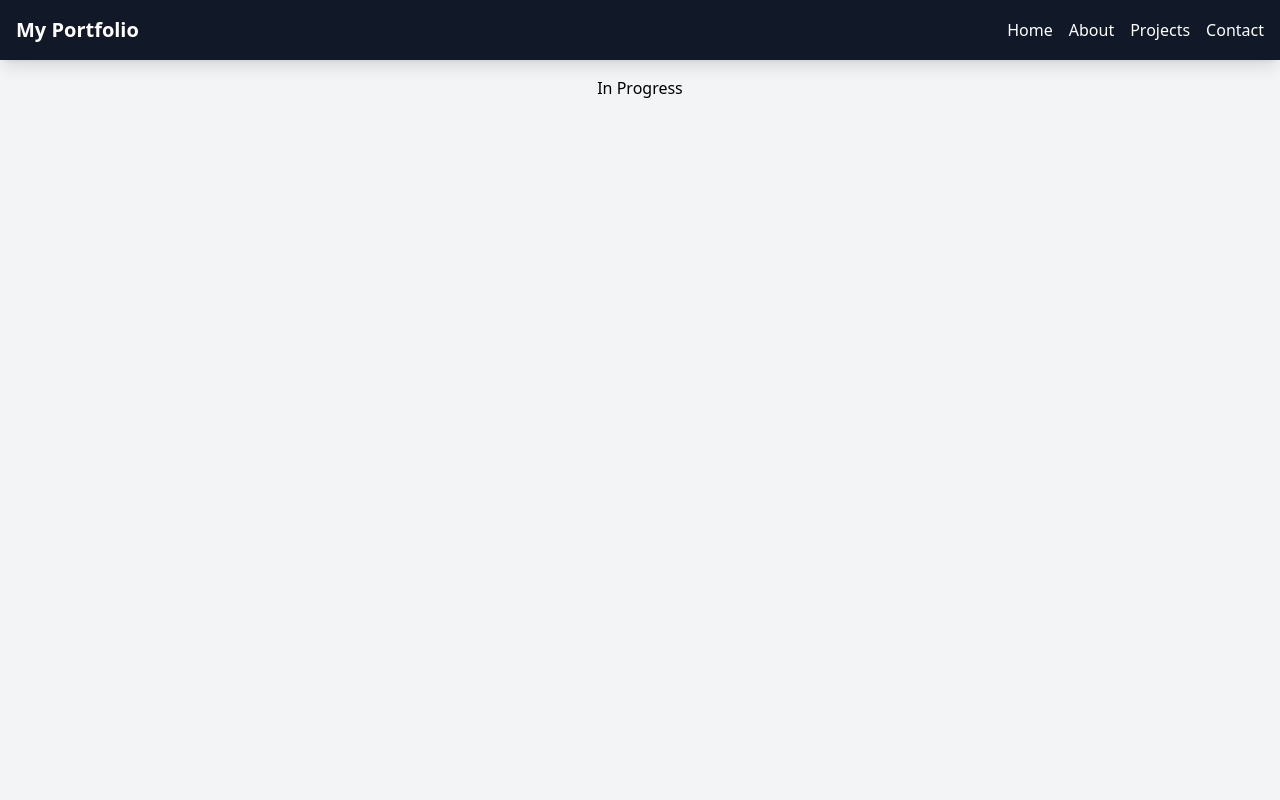
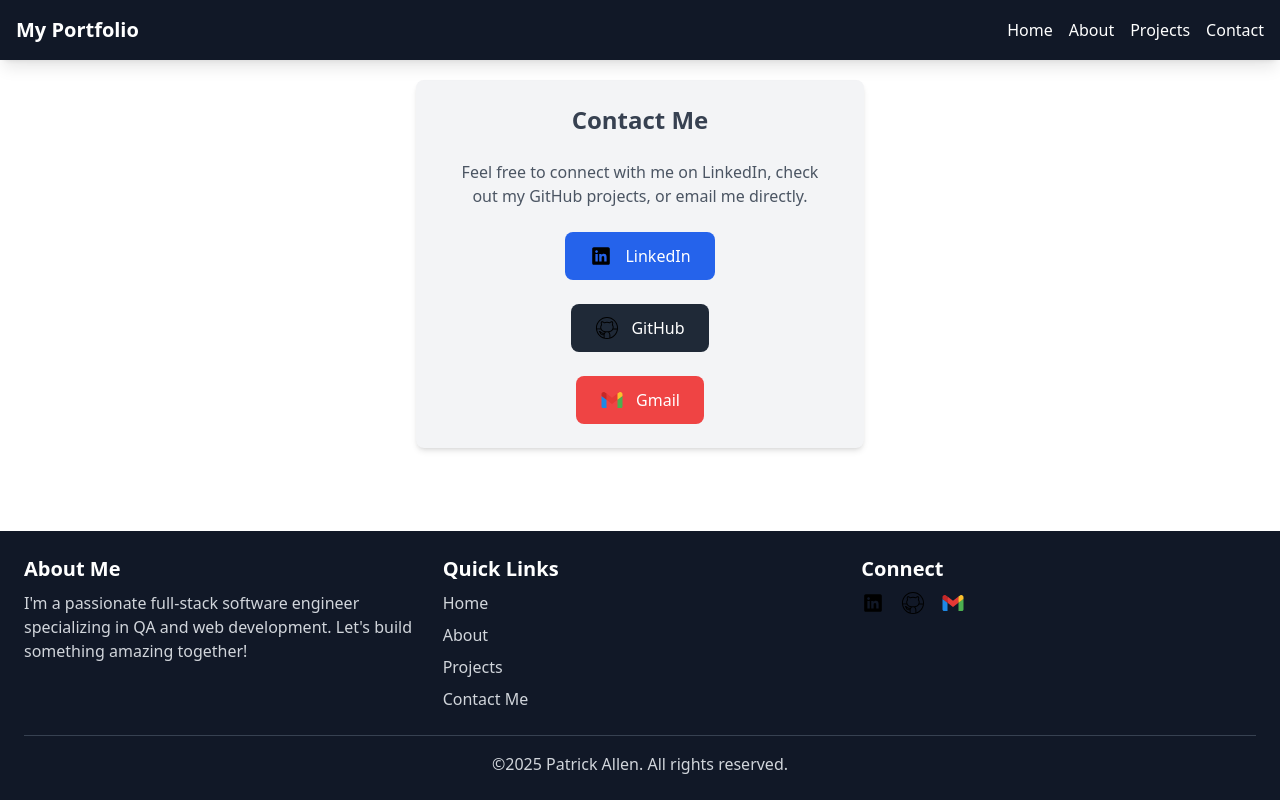
Before and after one commit to PatAll1305/Portfolio, a React (Vite) app in the folder my-portfolio/: page /contact in a window 1280 px wide. Shown: the top 800 px of the page. Built offline with nearby package versions, Linux system fonts and the light colour scheme.

Commit message:
Added Contact page

```diff
--- a/my-portfolio/src/index.css
+++ b/my-portfolio/src/index.css
@@ -641,6 +641,10 @@ video {
   margin-top: 4rem;
 }
 
+.mt-20 {
+  margin-top: 5rem;
+}
+
 .mt-6 {
   margin-top: 1.5rem;
 }
@@ -685,8 +689,16 @@ video {
   max-width: 56rem;
 }
 
+.max-w-md {
+  max-width: 28rem;
+}
+
 .max-w-screen-md {
   max-width: 768px;
+}
+
+.max-w-sm {
+  max-width: 24rem;
 }
 
 .flex-grow {
@@ -719,6 +731,10 @@ video {
 
 .justify-between {
   justify-content: space-between;
+}
+
+.gap-3 {
+  gap: 0.75rem;
 }
 
 .gap-6 {
@@ -770,14 +786,29 @@ video {
   border-color: rgb(55 65 81 / var(--tw-border-opacity, 1));
 }
 
+.bg-blue-600 {
+  --tw-bg-opacity: 1;
+  background-color: rgb(37 99 235 / var(--tw-bg-opacity, 1));
+}
+
 .bg-gray-100 {
   --tw-bg-opacity: 1;
   background-color: rgb(243 244 246 / var(--tw-bg-opacity, 1));
 }
 
+.bg-gray-800 {
+  --tw-bg-opacity: 1;
+  background-color: rgb(31 41 55 / var(--tw-bg-opacity, 1));
+}
+
 .bg-gray-900 {
   --tw-bg-opacity: 1;
   background-color: rgb(17 24 39 / var(--tw-bg-opacity, 1));
+}
+
+.bg-red-500 {
+  --tw-bg-opacity: 1;
+  background-color: rgb(239 68 68 / var(--tw-bg-opacity, 1));
 }
 
 .bg-white {
@@ -819,6 +850,11 @@ video {
 .py-10 {
   padding-top: 2.5rem;
   padding-bottom: 2.5rem;
+}
+
+.py-3 {
+  padding-top: 0.75rem;
+  padding-bottom: 0.75rem;
 }
 
 .pt-4 {
@@ -926,6 +962,21 @@ video {
   transition-duration: 300ms;
 }
 
+.hover\:bg-blue-700:hover {
+  --tw-bg-opacity: 1;
+  background-color: rgb(29 78 216 / var(--tw-bg-opacity, 1));
+}
+
+.hover\:bg-gray-900:hover {
+  --tw-bg-opacity: 1;
+  background-color: rgb(17 24 39 / var(--tw-bg-opacity, 1));
+}
+
+.hover\:bg-red-600:hover {
+  --tw-bg-opacity: 1;
+  background-color: rgb(220 38 38 / var(--tw-bg-opacity, 1));
+}
+
 .hover\:text-blue-400:hover {
   --tw-text-opacity: 1;
   color: rgb(96 165 250 / var(--tw-text-opacity, 1));
@@ -944,6 +995,32 @@ video {
 .hover\:text-red-500:hover {
   --tw-text-opacity: 1;
   color: rgb(239 68 68 / var(--tw-text-opacity, 1));
+}
+
+.focus\:outline:focus {
+  outline-style: solid;
+}
+
+.focus\:outline-2:focus {
+  outline-width: 2px;
+}
+
+.focus\:outline-offset-2:focus {
+  outline-offset: 2px;
+}
+
+.focus\:outline-blue-500:focus {
+  outline-color: #3b82f6;
+}
+
+.focus\:outline-gray-700:focus {
+  outline-color: #374151;
+}
+
+@media (min-width: 640px) {
+  .sm\:p-6 {
+    padding: 1.5rem;
+  }
 }
 
 @media (min-width: 768px) {
--- a/my-portfolio/src/pages/Contact.tsx
+++ b/my-portfolio/src/pages/Contact.tsx
@@ -1,5 +1,47 @@
 import React from "react";
 
 export default function Contact() {
-    return <h1 className='bg-gray-100 min-h-screen flex flex-col items-center py-10 px-4 mt-9'>In Progress</h1>
+    return (
+        <div className="flex flex-col justify-center items-center bg-gray-100 p-4 sm:p-6 rounded-lg shadow-md max-w-md w-full mx-auto space-y-6 mt-20">
+            <h2 className="text-2xl font-semibold text-gray-700">Contact Me</h2>
+            <p className="text-gray-600 text-center max-w-sm">
+                Feel free to connect with me on LinkedIn, check out my GitHub projects, or email me directly.
+            </p>
+
+            {/* LinkedIn */}
+            <a
+                href="https://www.linkedin.com/in/patrick-allen-540938246/"
+                target="_blank"
+                rel="noopener noreferrer"
+                aria-label="Visit my LinkedIn profile"
+                className="flex items-center gap-3 bg-blue-600 text-white px-6 py-3 rounded-lg hover:bg-blue-700 transition focus:outline focus:outline-2 focus:outline-offset-2 focus:outline-blue-500"
+            >
+                <img src="/linkedin-dark.svg" alt="LinkedIn icon" className="w-6 h-6" />
+                LinkedIn
+            </a>
+
+            {/* GitHub */}
+            <a
+                href="https://github.com/PatAll1305"
+                target="_blank"
+                rel="noopener noreferrer"
+                aria-label="Visit my GitHub profile"
+                className="flex items-center gap-3 bg-gray-800 text-white px-6 py-3 rounded-lg hover:bg-gray-900 transition focus:outline focus:outline-2 focus:outline-offset-2 focus:outline-gray-700"
+            >
+                <img src="/github-dark.svg" alt="GitHub icon" className="w-6 h-6" />
+                GitHub
+            </a>
+
+            {/* Email */}
+            <a
+                href="https://mail.google.com/mail/u/0/?fs=1&to=patrickallen1305@gmail.com&su=Contacting+you+for+offer&tf=cm"
+                aria-label="Send me an email"
+                className="flex items-center gap-3 bg-red-500 text-white px-6 py-3 rounded-lg hover:bg-red-600 transition"
+                target="_blank"
+            >
+                <img src="/email.svg" alt="Email Icon" className="w-6 h-6" />
+                Gmail
+            </a>
+        </div>
+    );
 }
```
Also changed, not shown: 5 other files (tests, documents, lock files or other folders).
